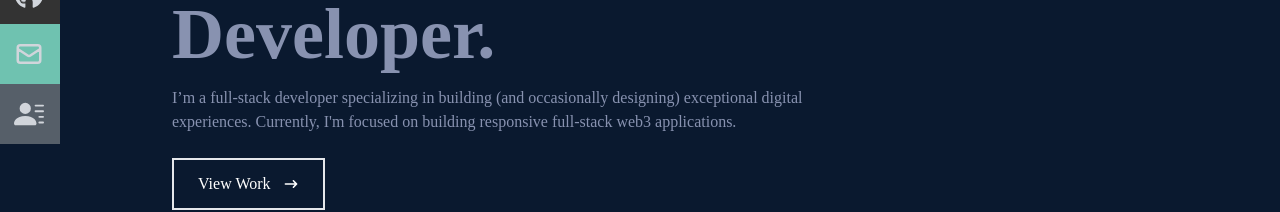
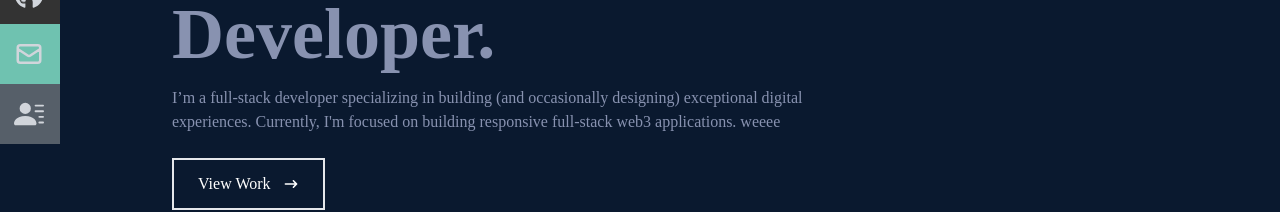
Before and after one commit to DigitalOutbreak/Personal-Website, a React (Create React App) app: page / in a window 1280 px wide. Shown: the part 376-588 px from the top of the page. Built offline with nearby package versions, Linux system fonts and the light colour scheme.

Commit message:
test edit text

```diff
--- a/src/components/Home.jsx
+++ b/src/components/Home.jsx
@@ -17,7 +17,7 @@ const Home = () => {
         <p className="text-[#8892b0] py-4 max-w-[700px]">
           I’m a full-stack developer specializing in building (and occasionally
           designing) exceptional digital experiences. Currently, I'm focused on
-          building responsive full-stack web3 applications.
+          building responsive full-stack web3 applications. weeee
         </p>
         <div>
           <Link to="work" smooth={true} duration={500}>
```
